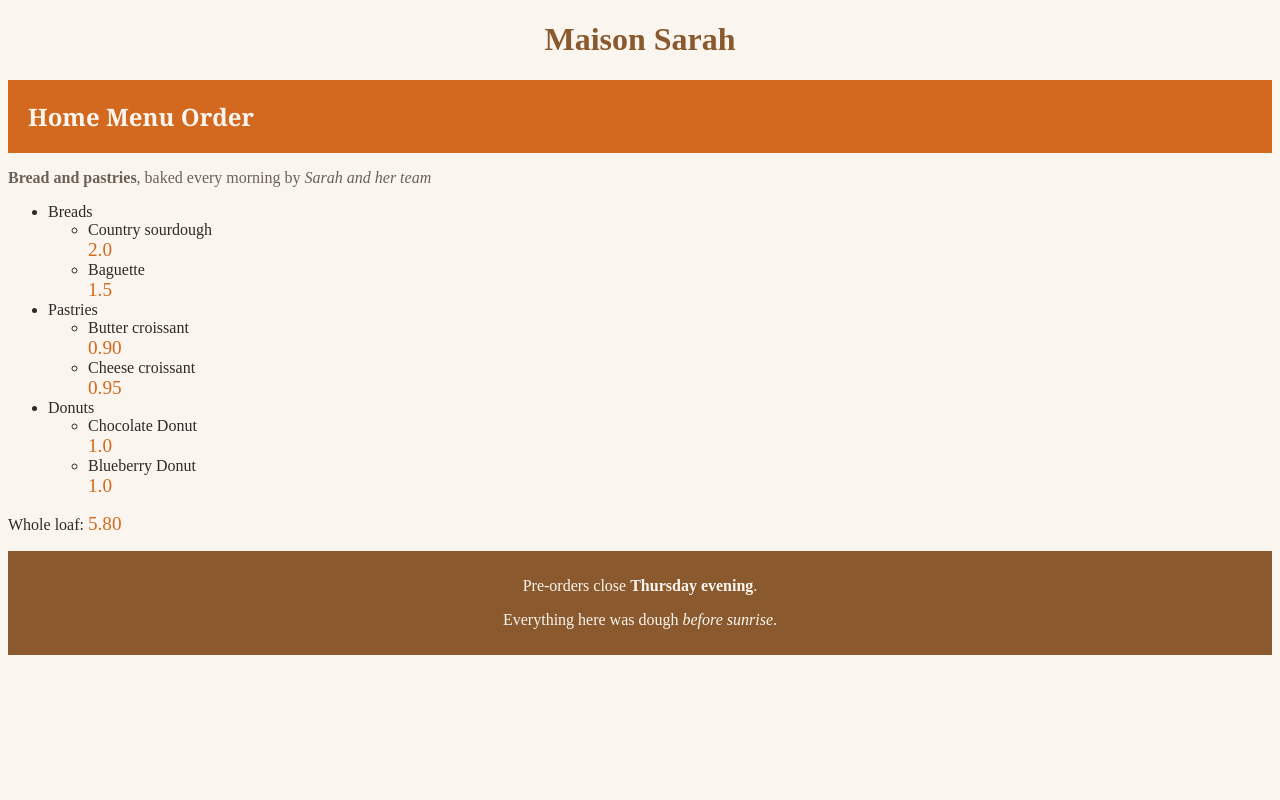
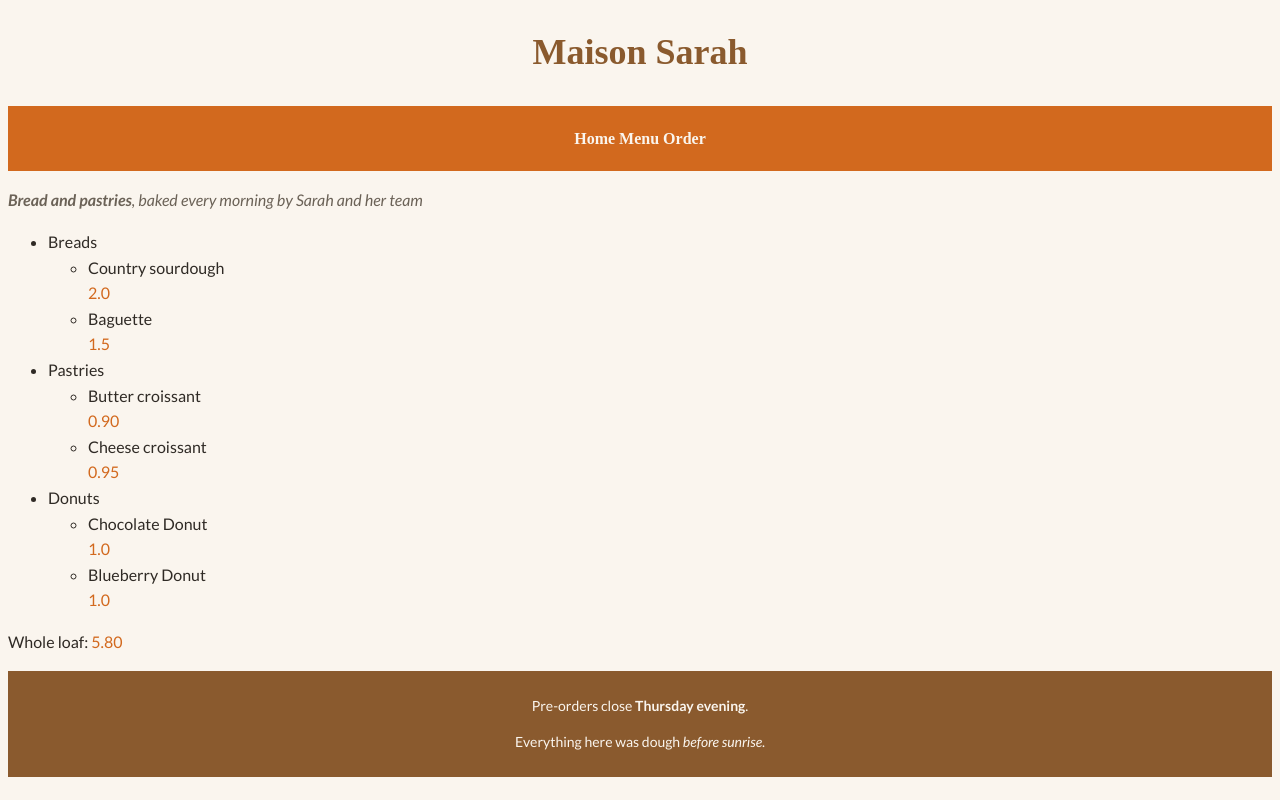
Before and after one commit to msazka/maison-sarah, a plain HTML site: page menu.html in a window 1280 px wide. Drawn offline with Linux system fonts and the light colour scheme.

Commit message:
Add type system with Playfair Display and Lato on a rem scale

```diff
--- a/css/styles.css
+++ b/css/styles.css
@@ -1,6 +1,12 @@
+html {
+  font-size: 62.5%;
+}
 body {
   background-color: #faf5ee;
   color: #2f2a25;
+  font-family: "Lato", sans-serif;
+  font-size: 1.6rem;
+  line-height: 1.6;
 }
 header {
   background-color: #d2691e;
@@ -11,24 +17,31 @@ footer {
   color: #faf5ee;
   padding: 10px;
   text-align: center;
+  font-size: 1.4rem;
+}
+h1 {
+  font-size: 3.6rem;
+}
+h2 {
+  font-size: 2.4rem;
 }
 h1,
 h2,
-h3 {
+h3,
+.brand {
   color: #8a5a2e;
   text-align: center;
+  font-family: "Playfair Display", serif;
 }
 .tagline {
   color: #6b6257;
+  font-style: italic;
 }
 .brand {
-  font-family: "Georgia", serif;
-  font-size: 1.5em;
   font-weight: bold;
 }
 .price {
   color: #d2691e;
-  font-size: 1.2em;
 }
 .orange-text {
   color: #ff8c00;
--- a/menu.html
+++ b/menu.html
@@ -4,6 +4,12 @@
     <meta charset="UTF-8" />
     <meta name="viewport" content="width=device-width, initial-scale=1.0" />
     <link rel="stylesheet" href="css/styles.css" />
+    <link rel="preconnect" href="https://fonts.googleapis.com" />
+    <link rel="preconnect" href="https://fonts.gstatic.com" crossorigin />
+    <link
+      href="https://fonts.googleapis.com/css2?family=Lato:ital,wght@0,100;0,300;0,400;0,700;0,900;1,100;1,300;1,400;1,700;1,900&display=swap"
+      rel="stylesheet"
+    />
     <title>Maison Sarah</title>
   </head>
   <body>
```
Also changed, not shown: index.html (+6 -0 lines), order.html (+6 -0 lines).
